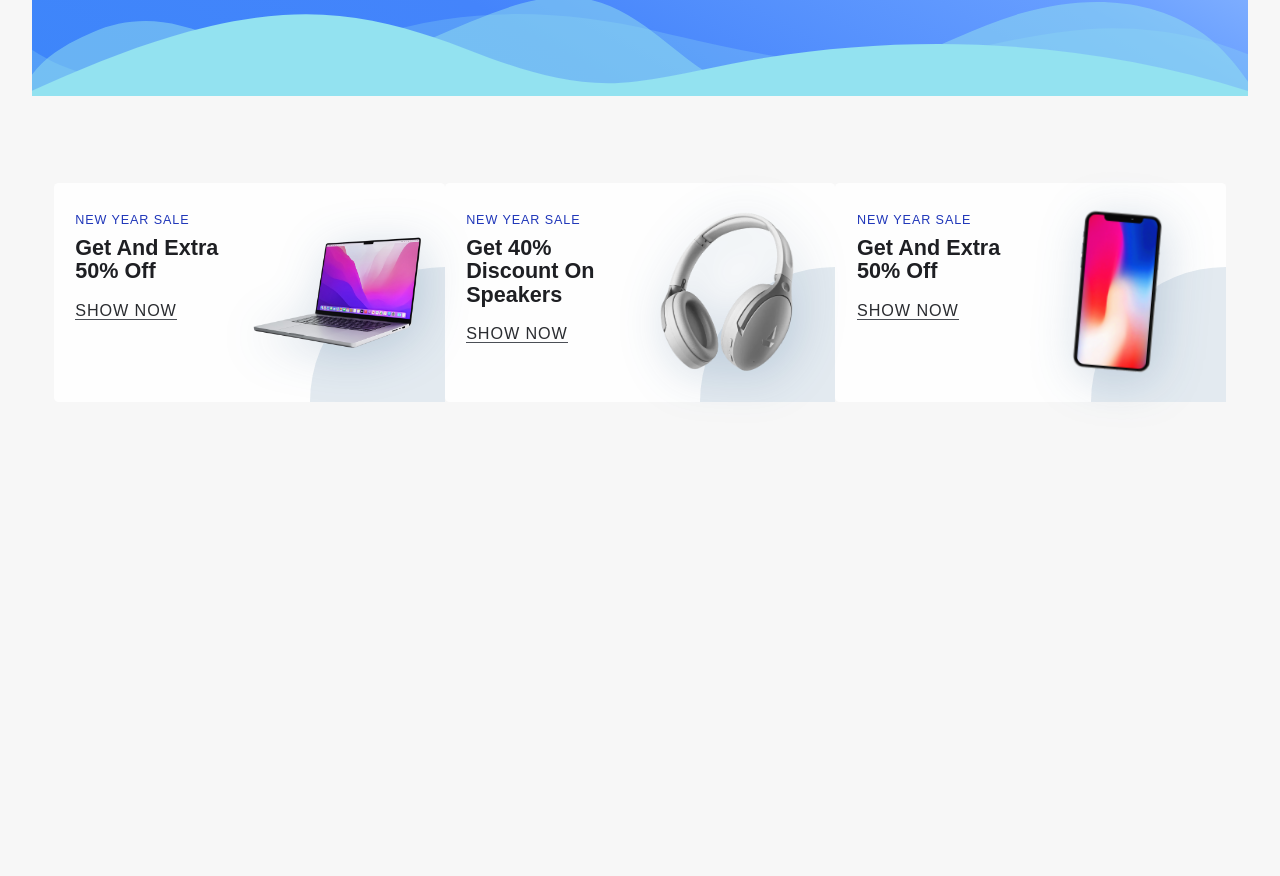
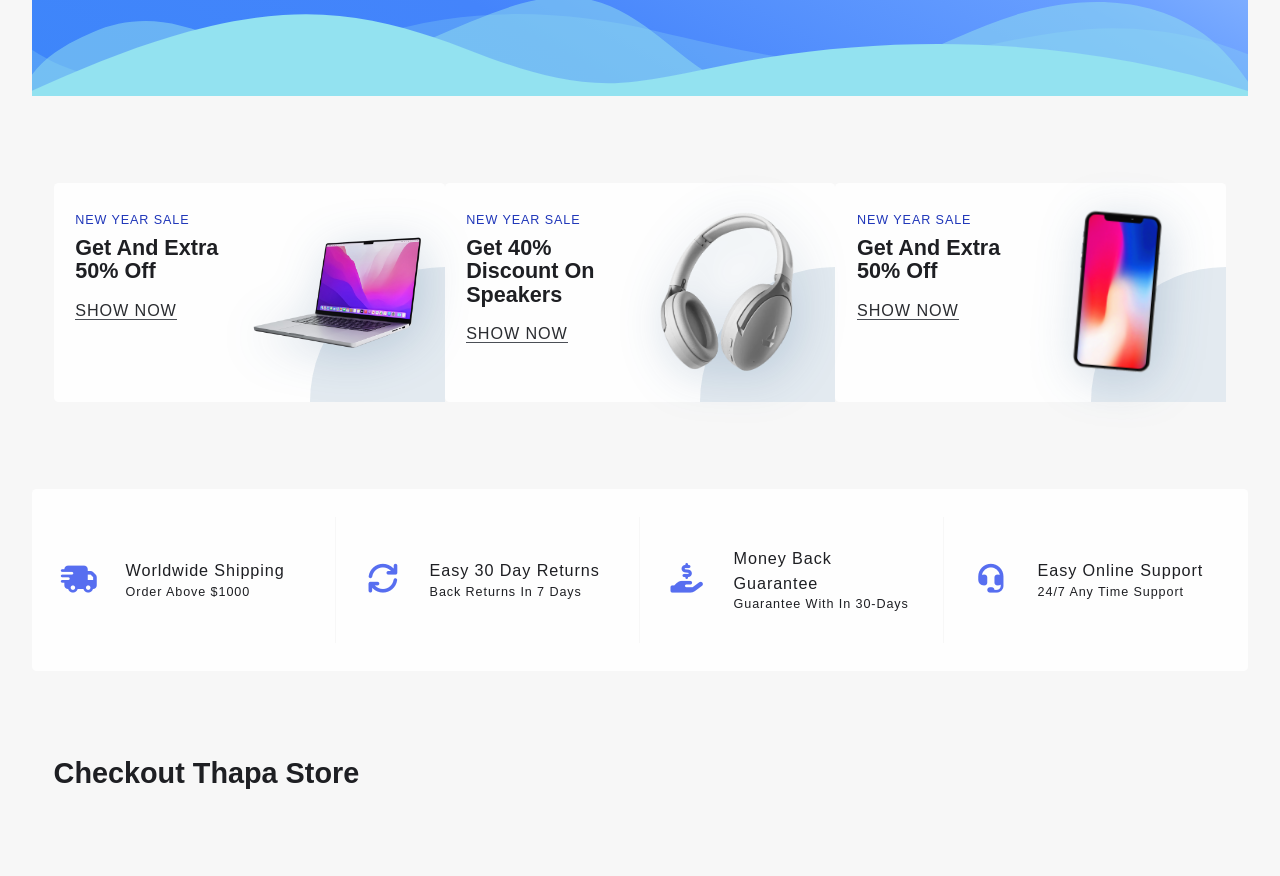
Before and after one commit to aaryan07thakur/JSproject, a plain HTML site: page index.html in a window 1280 px wide. Shown: the part 726-1602 px from the top of the page. Before the commit the page ends 1215 px from the top, so only its background shows below. Drawn offline with Linux system fonts and the light colour scheme.

Commit message:
policy part

```diff
--- a/index.html
+++ b/index.html
@@ -172,5 +172,61 @@
 <!-- =============== End Extra product section=========================== -->
 
 
+<!--======= starting of policy part by making 4 div same like a hero section ===============-->
+<section class="section-policy">
+  <div class="container grid grid-four--cols">
+    <div class="div-policy">
+      <div class="icons">
+        <i class="fa-solid fa-truck-fast"></i>   <!--font awesome bata copy gare ko -->
+      </div>
+      <div class="div-policy-text">
+        <p>worldwide shipping</p>
+        <p>order above $1000</p>
+      </div>
+    </div>
+
+    <div class="div-policy">
+      <div class="icons">
+        <i class="fa-solid fa-arrows-rotate"></i>
+      </div>
+      <div class="div-policy-text">
+        <p>Easy 30 day Returns</p>
+        <p>Back Returns in 7 Days</p>
+      </div>
+    </div>
+
+    <div class="div-policy">
+      <div class="icons">
+        <i class="fa-solid fa-hand-holding-dollar"></i>
+      </div>
+      <div class="div-policy-text">
+        <p>Money Back Guarantee</p>
+        <p>Guarantee with in 30-Days</p>
+      </div>
+    </div>
+
+    <div class="div-policy">
+      <div class="icons">
+        <i class="fa-solid fa-headset"></i>
+
+      </div>
+      <div class="div-policy-text">
+        <p>Easy Online Support</p>
+        <p>24/7 Any Time Support</p>
+      </div>
+    </div>
+  </div>
+</section>
+
+<!-- ===================================End of policy==================== -->
+
+<!-- ========Start Our Product section======================== -->
+ <section class="section-products container">
+  <div class="">
+    <h2 class="section-common--heading">Checkout Thapa Store</h2>
+  </div>
+
+ </section>
+
 </body>
 </html>
```
